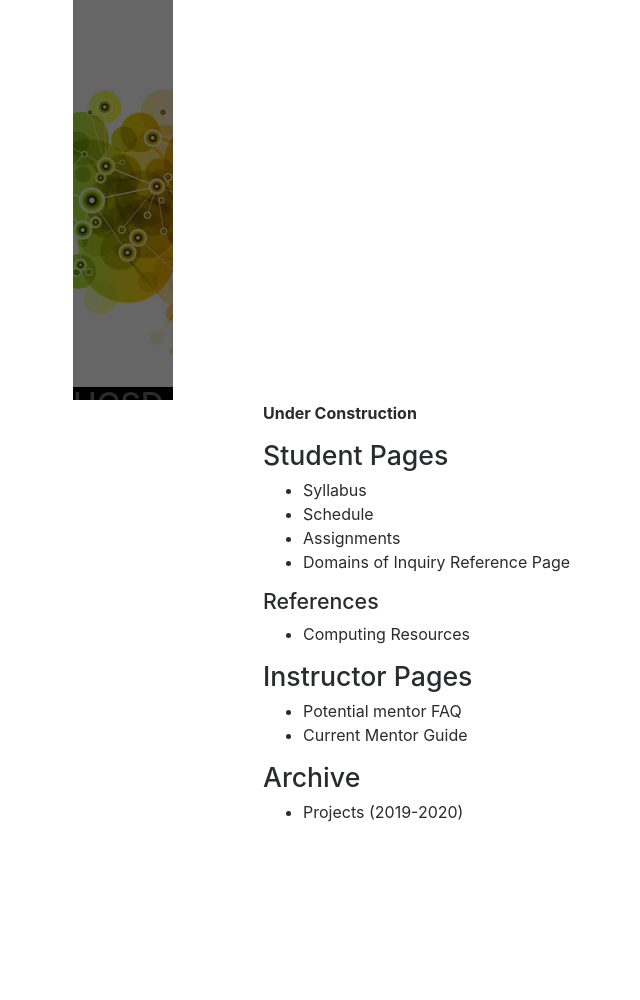
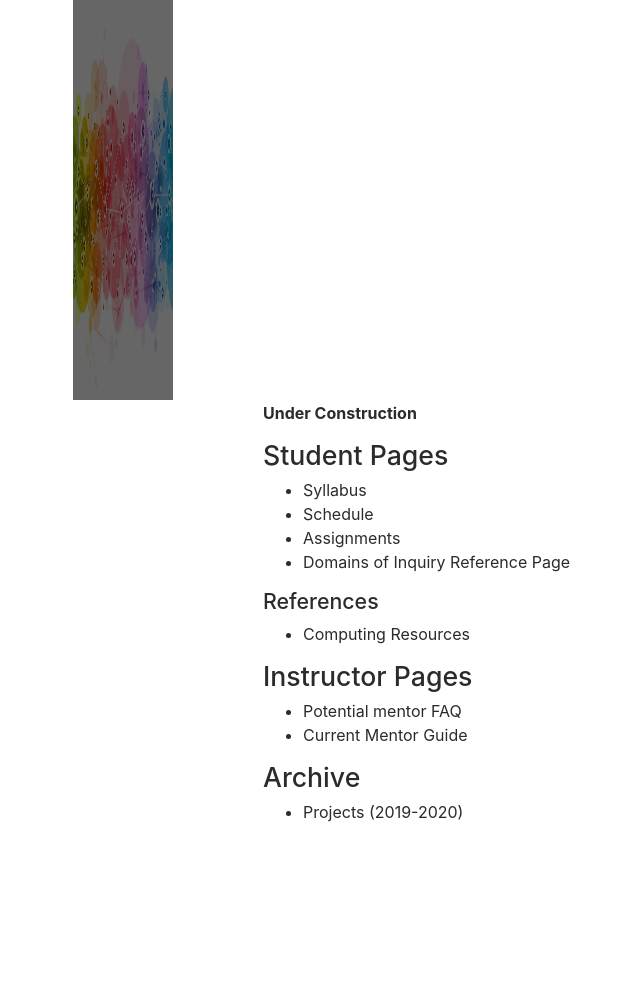
Before and after one commit to DSC-Capstone/dsc-capstone.github.io, a Jekyll site: the page built from index.md, in a window 1280 px wide. Shown: the whole page, without its empty margins (12-652 px from the left). Built offline with Jekyll 4.4.1, drawn with Linux system fonts in a browser that asks for light colours; nearby versions of some CDN libraries.

Commit message:
create header banner

```diff
--- a/_layouts/page.html
+++ b/_layouts/page.html
@@ -49,7 +49,8 @@ header {
 }
 
 img {
-   object-fit: cover;
+   height: 100%;
+   width: 100%;
    opacity: 0.4;
 }
 
```
